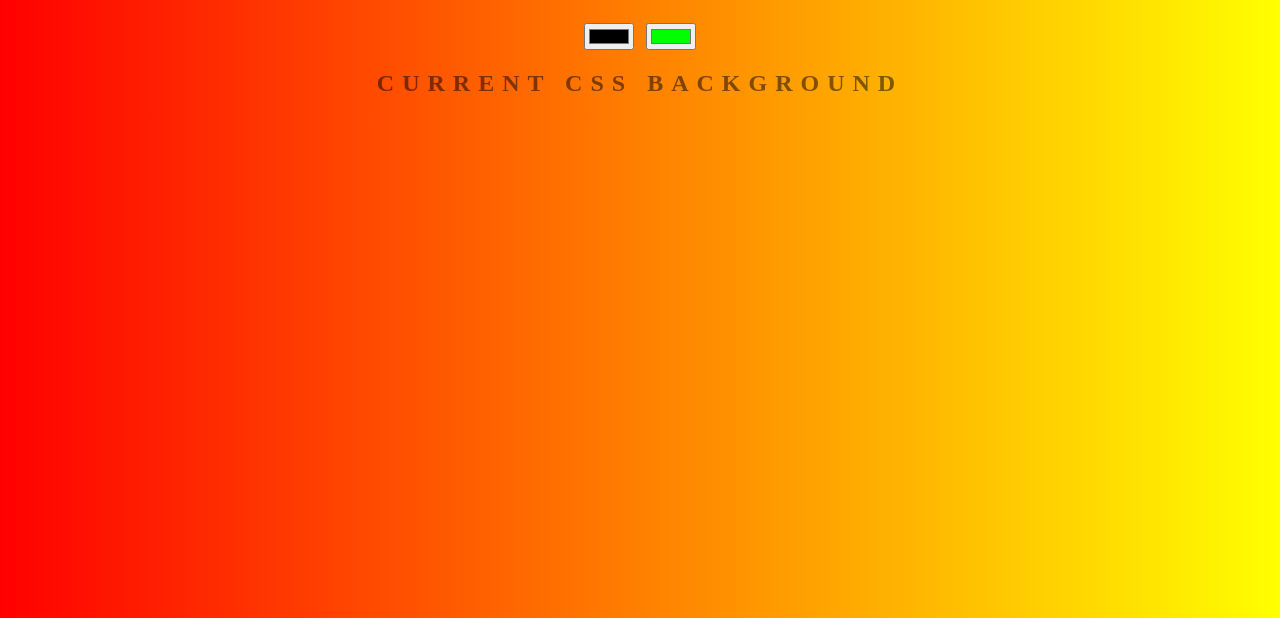
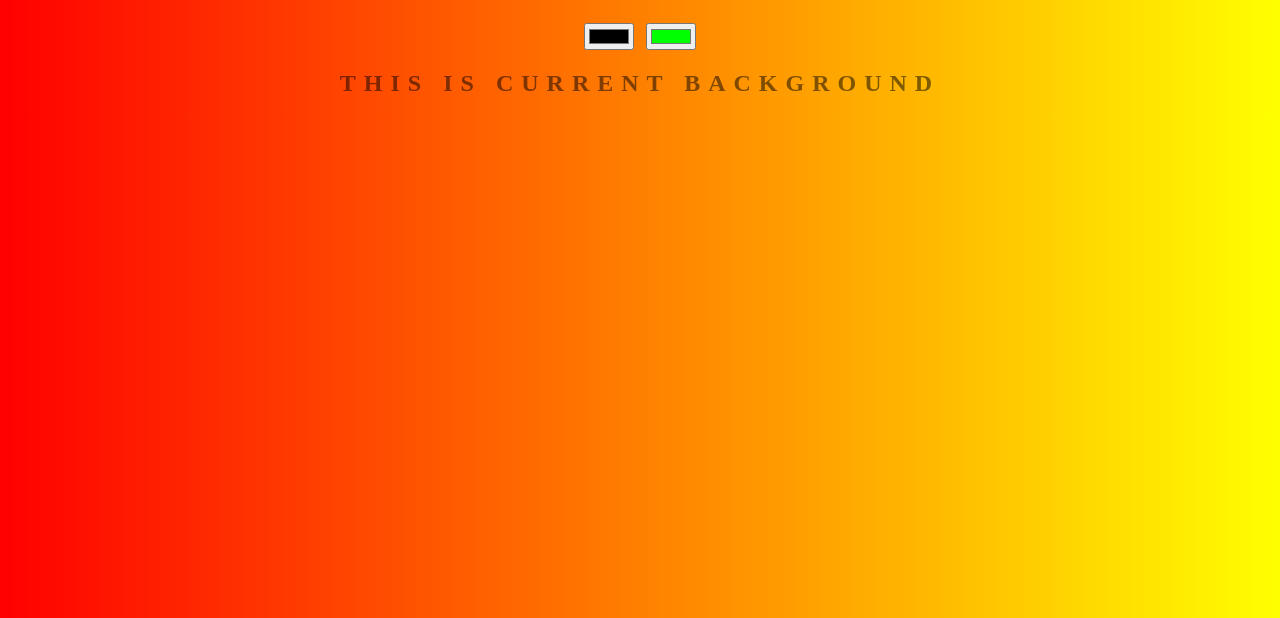
Before and after one commit to SyedMuhammedAbbas/Background_Generator, a plain HTML site: page index.html in a window 1280 px wide. Shown: the part 182-800 px from the top of the page. Drawn offline with Linux system fonts and the light colour scheme.

Commit message:
Changing Text

```diff
--- a/index.html
+++ b/index.html
@@ -9,7 +9,7 @@
 	<h1>Background Gebnerator</h1>
 	<input class="color1" type="color" name="color1" value="#000000">
 	<input class="color2" type="color" name="color2" value="#00ff00">
-	<h2>Current CSS Background</h2>
+	<h2>This is Current Background</h2>
 	<h3></h3>
 	<script type="text/javascript" src="script.js"></script>
 </body>
```
